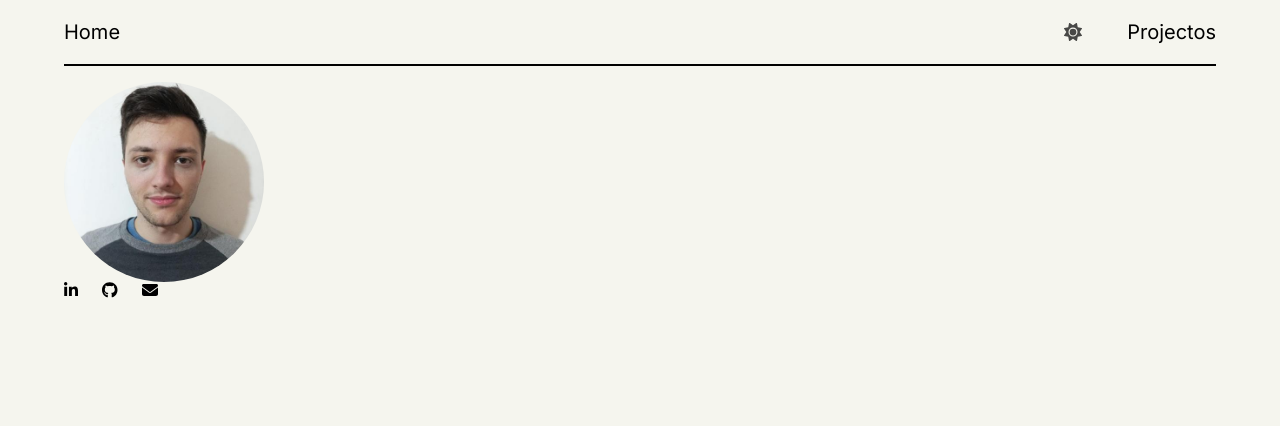
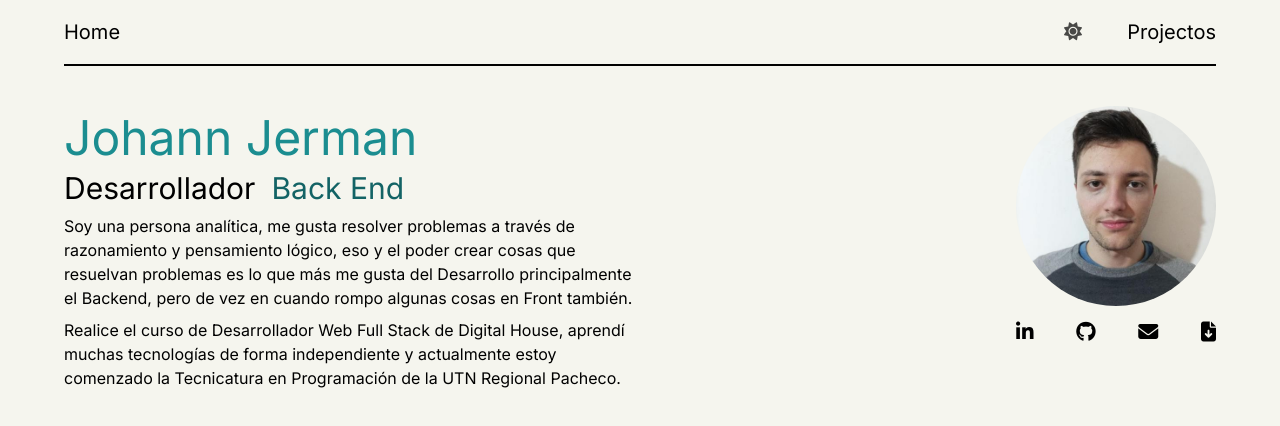
Before and after one commit to johann-jerman/portfolio_mio, a Next.js app: page / in a window 1280 px wide. Shown: the top 426 px of the page. Built offline with nearby package versions, Linux system fonts and the light colour scheme.

Commit message:
agragando descripcion y icons

```diff
--- a/src/app/layout.js
+++ b/src/app/layout.js
@@ -2,12 +2,13 @@ import { Header } from "../components/header/Header.jsx";
 import "./globals.css";
 import { Inter } from "next/font/google";
 import Providers from "./Providers.jsx";
+import Script from "next/script.js";
 
 const inter = Inter({ subsets: ["latin"] });
 
 export const metadata = {
-  title: "Create Next App",
-  description: "Generated by create next app",
+  title: "Johann Jerman Portfolio",
+  description: "Johann Jerman Porfolio de desarrollador Back-End ",
 };
 
 export default function RootLayout({ children }) {
@@ -21,6 +22,7 @@ export default function RootLayout({ children }) {
             {children}
           <footer></footer>
         </Providers>
+        <Script src="https://kit.fontawesome.com/28e80e8067.js" crossOrigin="anonymous"/>
       </body>
     </html>
   );
--- a/src/app/page.jsx
+++ b/src/app/page.jsx
@@ -9,7 +9,37 @@ import Link from "next/link";
 
 export default function Home() {
   return (
-    <main className="min-h-screen py-4 max-w-6xl m-auto  bg-bc dark:bg-n">
+    <main className="min-h-screen flex justify-between py-4 my-6 max-w-6xl m-auto  bg-bc dark:bg-n">
+      <article className=" max-w-xl">
+        <h1 className=" text-5xl text-a-c my-2 hover:underline">
+          Johann Jerman
+        </h1>
+        <h3 className="text-3xl my-2 flex gap-4">
+          <p>Desarrollador</p>
+          <p className="text-a-o">Back End</p>
+        </h3>
+        <div>
+          <p className="my-2">
+            Soy una persona analítica, me gusta resolver problemas a través de
+            razonamiento y pensamiento lógico, eso y el poder crear cosas que
+            resuelvan problemas es lo que más me gusta del Desarrollo
+            principalmente el Backend, pero de vez en cuando rompo algunas cosas
+            en Front también.
+          </p>
+          <p className="my-2">
+            Realice el curso de Desarrollador Web Full Stack de Digital House,
+            aprendí muchas tecnologías de forma independiente y actualmente
+            estoy comenzado la Tecnicatura en Programación de la UTN Regional
+            Pacheco.
+          </p>
+          {/* <p>
+            Comenzando en el mundo del Desarrollo y buscando mi primer empleo
+            como desarrollador luego de realizar el curso de Desarrollador Full
+            Stack de Digital House.
+          </p> */}
+          <p></p>
+        </div>
+      </article>
       <aside className="">
         <Image
           src={"/image/johannImage.jpg"}
@@ -19,20 +49,30 @@ export default function Home() {
           alt="Picture of the author"
           style={{ objectFit: "contain" }}
         />
-        <div className="flex gap-6">
+        <div className="flex justify-between py-3 text-xl">
           <Link
+            className="hover:text-a-c"
             href={"https://www.linkedin.com/in/johannjerman/"}
             target="_blank"
           >
             {linkedinIcon}
           </Link>
-          <Link href={"https://github.com/johann-jerman"} target="_blank">
+          <Link
+            className=""
+            href={"https://github.com/johann-jerman"}
+            target="_blank"
+          >
             {githubIcon}
           </Link>
-          <Link href={"johannjerman014@gmail.com"}>{mailIcon}</Link>
-          {/* <Link href={""} download={"/cv/cv.pdf"}>
-          {fileDownlodaIcon}
-        </Link> */}
+          <Link
+            className="hover:text-red-600"
+            href={"johannjerman014@gmail.com"}
+          >
+            {mailIcon}
+          </Link>
+          <Link className="hover:text-a-o" href={""} download={"/cv/cv.pdf"}>
+            {fileDownlodaIcon}
+          </Link>
         </div>
       </aside>
     </main>
--- a/src/icons/icons.jsx
+++ b/src/icons/icons.jsx
@@ -1,68 +1,23 @@
 export const sunIcon = (
-  <svg
-    // xmlns="http://www.w3.org/2000/svg"
-    height="1em"
-    viewBox="0 0 512 512"
-  >
-    {/* <!--! Font Awesome Free 6.4.2 by @fontawesome - https://fontawesome.com License - https://fontawesome.com/license (Commercial License) Copyright 2023 Fonticons, Inc. --> */}
-    <path d="M361.5 1.2c5 2.1 8.6 6.6 9.6 11.9L391 121l107.9 19.8c5.3 1 9.8 4.6 11.9 9.6s1.5 10.7-1.6 15.2L446.9 256l62.3 90.3c3.1 4.5 3.7 10.2 1.6 15.2s-6.6 8.6-11.9 9.6L391 391 371.1 498.9c-1 5.3-4.6 9.8-9.6 11.9s-10.7 1.5-15.2-1.6L256 446.9l-90.3 62.3c-4.5 3.1-10.2 3.7-15.2 1.6s-8.6-6.6-9.6-11.9L121 391 13.1 371.1c-5.3-1-9.8-4.6-11.9-9.6s-1.5-10.7 1.6-15.2L65.1 256 2.8 165.7c-3.1-4.5-3.7-10.2-1.6-15.2s6.6-8.6 11.9-9.6L121 121 140.9 13.1c1-5.3 4.6-9.8 9.6-11.9s10.7-1.5 15.2 1.6L256 65.1 346.3 2.8c4.5-3.1 10.2-3.7 15.2-1.6zM160 256a96 96 0 1 1 192 0 96 96 0 1 1 -192 0zm224 0a128 128 0 1 0 -256 0 128 128 0 1 0 256 0z" />
-  </svg>
+  <i class="fa-solid fa-sun text-black dark:text-white"></i>
 );
 
 export const moonIcon = (
-  <svg
-    // xmlns="http://www.w3.org/2000/svg"
-    height="1em"
-    viewBox="0 0 384 512"
-    className="text-white"
-  >
-    {/* <!--! Font Awesome Free 6.4.2 by @fontawesome - https://fontawesome.com License - https://fontawesome.com/license (Commercial License) Copyright 2023 Fonticons, Inc. --> */}
-    <path
-      style={{ fill: "white" }}
-      d="M223.5 32C100 32 0 132.3 0 256S100 480 223.5 480c60.6 0 115.5-24.2 155.8-63.4c5-4.9 6.3-12.5 3.1-18.7s-10.1-9.7-17-8.5c-9.8 1.7-19.8 2.6-30.1 2.6c-96.9 0-175.5-78.8-175.5-176c0-65.8 36-123.1 89.3-153.3c6.1-3.5 9.2-10.5 7.7-17.3s-7.3-11.9-14.3-12.5c-6.3-.5-12.6-.8-19-.8z"
-    />
-  </svg>
+  <i class="fa-solid fa-moon text-black dark:text-white"></i>
 );
 
 export const githubIcon = (
-  <svg
-    // xmlns="http://www.w3.org/2000/svg"
-    height="1em"
-    viewBox="0 0 496 512"
-  >
-    <path d="M165.9 397.4c0 2-2.3 3.6-5.2 3.6-3.3.3-5.6-1.3-5.6-3.6 0-2 2.3-3.6 5.2-3.6 3-.3 5.6 1.3 5.6 3.6zm-31.1-4.5c-.7 2 1.3 4.3 4.3 4.9 2.6 1 5.6 0 6.2-2s-1.3-4.3-4.3-5.2c-2.6-.7-5.5.3-6.2 2.3zm44.2-1.7c-2.9.7-4.9 2.6-4.6 4.9.3 2 2.9 3.3 5.9 2.6 2.9-.7 4.9-2.6 4.6-4.6-.3-1.9-3-3.2-5.9-2.9zM244.8 8C106.1 8 0 113.3 0 252c0 110.9 69.8 205.8 169.5 239.2 12.8 2.3 17.3-5.6 17.3-12.1 0-6.2-.3-40.4-.3-61.4 0 0-70 15-84.7-29.8 0 0-11.4-29.1-27.8-36.6 0 0-22.9-15.7 1.6-15.4 0 0 24.9 2 38.6 25.8 21.9 38.6 58.6 27.5 72.9 20.9 2.3-16 8.8-27.1 16-33.7-55.9-6.2-112.3-14.3-112.3-110.5 0-27.5 7.6-41.3 23.6-58.9-2.6-6.5-11.1-33.3 2.6-67.9 20.9-6.5 69 27 69 27 20-5.6 41.5-8.5 62.8-8.5s42.8 2.9 62.8 8.5c0 0 48.1-33.6 69-27 13.7 34.7 5.2 61.4 2.6 67.9 16 17.7 25.8 31.5 25.8 58.9 0 96.5-58.9 104.2-114.8 110.5 9.2 7.9 17 22.9 17 46.4 0 33.7-.3 75.4-.3 83.6 0 6.5 4.6 14.4 17.3 12.1C428.2 457.8 496 362.9 496 252 496 113.3 383.5 8 244.8 8zM97.2 352.9c-1.3 1-1 3.3.7 5.2 1.6 1.6 3.9 2.3 5.2 1 1.3-1 1-3.3-.7-5.2-1.6-1.6-3.9-2.3-5.2-1zm-10.8-8.1c-.7 1.3.3 2.9 2.3 3.9 1.6 1 3.6.7 4.3-.7.7-1.3-.3-2.9-2.3-3.9-2-.6-3.6-.3-4.3.7zm32.4 35.6c-1.6 1.3-1 4.3 1.3 6.2 2.3 2.3 5.2 2.6 6.5 1 1.3-1.3.7-4.3-1.3-6.2-2.2-2.3-5.2-2.6-6.5-1zm-11.4-14.7c-1.6 1-1.6 3.6 0 5.9 1.6 2.3 4.3 3.3 5.6 2.3 1.6-1.3 1.6-3.9 0-6.2-1.4-2.3-4-3.3-5.6-2z" />
-  </svg>
+  <i class="fa-brands fa-github text-black dark:text-white"></i>
 );
 
 export const linkedinIcon = (
-  <svg
-    // xmlns="http://www.w3.org/2000/svg"
-    height="1em"
-    viewBox="0 0 448 512"
-  >
-    <path d="M100.28 448H7.4V148.9h92.88zM53.79 108.1C24.09 108.1 0 83.5 0 53.8a53.79 53.79 0 0 1 107.58 0c0 29.7-24.1 54.3-53.79 54.3zM447.9 448h-92.68V302.4c0-34.7-.7-79.2-48.29-79.2-48.29 0-55.69 37.7-55.69 76.7V448h-92.78V148.9h89.08v40.8h1.3c12.4-23.5 42.69-48.3 87.88-48.3 94 0 111.28 61.9 111.28 142.3V448z" />
-  </svg>
+  <i class="fa-brands fa-linkedin-in text-black dark:text-white"></i>
+);
+
+export const fileDownlodaIcon = (
+  <i class="fa-solid fa-file-arrow-down text-black dark:text-white"></i>
 );
 
 export const mailIcon = (
-  <svg
-    // xmlns="http://www.w3.org/2000/svg"
-    height="1em"
-    viewBox="0 0 512 512"
-  >
-    <path
-      style={{}}
-      d="M48 64C21.5 64 0 85.5 0 112c0 15.1 7.1 29.3 19.2 38.4L236.8 313.6c11.4 8.5 27 8.5 38.4 0L492.8 150.4c12.1-9.1 19.2-23.3 19.2-38.4c0-26.5-21.5-48-48-48H48zM0 176V384c0 35.3 28.7 64 64 64H448c35.3 0 64-28.7 64-64V176L294.4 339.2c-22.8 17.1-54 17.1-76.8 0L0 176z"
-    />
-  </svg>
+  <i class="fa-solid fa-envelope text-black dark:text-white"></i>
 );
-
-export const fileDownlodaIcon = (
-  <svg
-    // xmlns="http://www.w3.org/2000/svg"
-    height="1em"
-    viewBox="0 0 384 512"
-  >
-    <path d="M64 0C28.7 0 0 28.7 0 64V448c0 35.3 28.7 64 64 64H320c35.3 0 64-28.7 64-64V160H256c-17.7 0-32-14.3-32-32V0H64zM256 0V128H384L256 0zM216 232V334.1l31-31c9.4-9.4 24.6-9.4 33.9 0s9.4 24.6 0 33.9l-72 72c-9.4 9.4-24.6 9.4-33.9 0l-72-72c-9.4-9.4-9.4-24.6 0-33.9s24.6-9.4 33.9 0l31 31V232c0-13.3 10.7-24 24-24s24 10.7 24 24z" />
-  </svg>
-);
--- a/tailwind.config.js
+++ b/tailwind.config.js
@@ -16,12 +16,16 @@ module.exports = {
       backgroundColor: {
         n: "#16181C",
         b: "#ffffff",
-        bc: "#f5f5ee"
+        bc: "#f5f5ee",
+        "a-o": "#136365",
+        "a-c": "#1b8d90",
       },
       textColor: {
         n: "#16181C",
         b: "#ffffff",
-        bc: "#f5f5ee"
+        bc: "#f5f5ee",
+        "a-o": "#136365",
+        "a-c": "#1b8d90",
       }
     },
   },
```
Also changed, not shown: public/image/johannImg.jpg (deleted), 1 other file (tests, documents, lock files or other folders).
